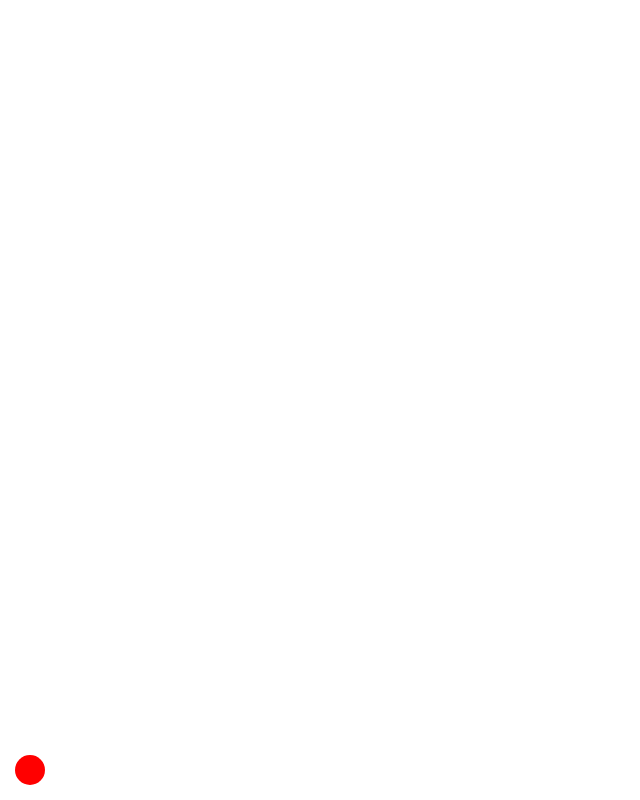
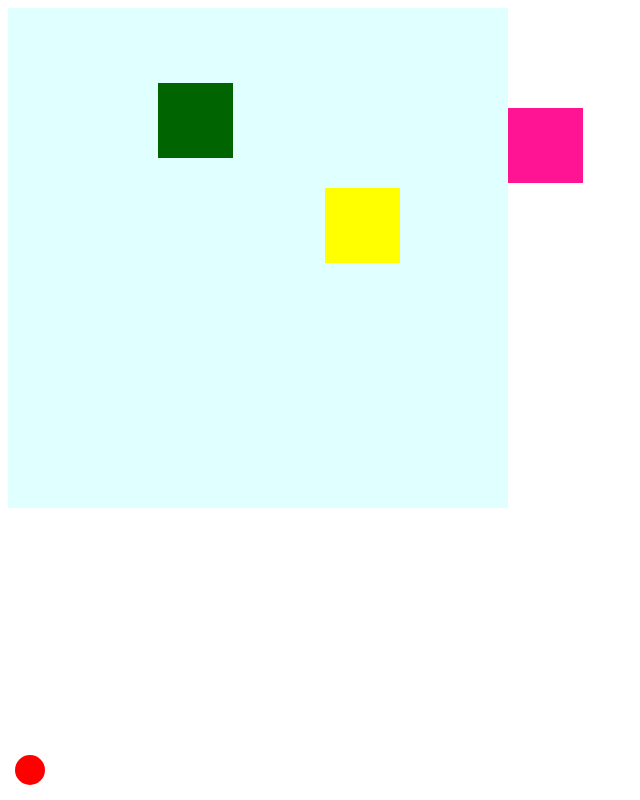
Before and after one commit to Tardigrada777/vue-layouts, a Vue app: page / in a window 1280 px wide. Shown: the whole page, without its empty margins (0-640 px from the left). Built offline with nearby package versions, Linux system fonts and the light colour scheme.

Commit message:
feat: implement basic absolute layout

```diff
--- a/src/App.vue
+++ b/src/App.vue
@@ -1,30 +1,32 @@
 <template>
-  <fixed :left="15" :bottom="15">
+  <!-- fixed -->
+  <l-fixed :left="15" :bottom="15">
     <div style="width: 30px; height: 30px; background: red; border-radius: 50%"></div>
-  </fixed>
+  </l-fixed>
+
+  <!-- absolute -->
+  <l-absolute style="width: 500px; height: 500px; background: lightcyan">
+    <l-absolute-item :x="150" :y="75" style="width: 75px; height: 75px; background: darkgreen;"></l-absolute-item>
+    <l-absolute-item :x="317" y="36%" style="width: 75px; height: 75px; background: yellow;"></l-absolute-item>
+    <l-absolute-item x="100%" y="20%" style="width: 75px; height: 75px; background: deeppink;"></l-absolute-item>
+  </l-absolute>
 </template>
 
 <script lang="ts">
 import { defineComponent } from 'vue';
-import { fixed } from "@/components/fixed/fixed";
+import { fixed } from "@/components/fixed";
+import { absolute, absoluteItem } from '@/components/absolute';
 
 export default defineComponent({
   name: 'App',
   components: {
-    fixed,
+    [fixed.name]: fixed,
+    [absolute.name]: absolute,
+    [absoluteItem.name]: absoluteItem,
   }
 });
 </script>
 
 <style lang="scss">
 @import 'components/main';
-
-#app {
-  font-family: Avenir, Helvetica, Arial, sans-serif;
-  -webkit-font-smoothing: antialiased;
-  -moz-osx-font-smoothing: grayscale;
-  text-align: center;
-  color: #2c3e50;
-  margin-top: 60px;
-}
 </style>
--- /dev/null
+++ b/src/components/absolute/index.scss
@@ -0,0 +1,7 @@
+.l-absolute {
+  position: relative;
+
+  &__item {
+    position: absolute;
+  }
+}
--- /dev/null
+++ b/src/components/absolute/index.ts
@@ -0,0 +1,42 @@
+import { defineComponent, h } from 'vue';
+import { slot } from "@/utils/components";
+import { px } from "@/utils/styles";
+
+export const absolute = defineComponent({
+  name: 'l-absolute',
+  render() {
+    return h('div', {
+      className: 'l-absolute',
+      style: {
+        ...this.$attrs.style as object,
+      },
+    }, [ slot(this.$slots.default) ] );
+  },
+});
+
+export const absoluteItem = defineComponent({
+  name: 'l-absolute-item',
+  props: {
+    x: {
+      type: [ Number, String ],
+      default: () => 0,
+    },
+    y: {
+      type: [ Number, String ],
+      default: () => 0,
+    }
+  },
+  render() {
+    if (this.$parent && this.$parent.$options.name !== 'l-absolute')  {
+      throw new Error('It looks like you are using l-absolute-item component outside the l-absolute component.');
+    }
+    return h('div', {
+      className: 'l-absolute__item',
+      style: {
+        ...this.$attrs.style as object,
+        top: typeof this.y === 'string' ? this.y : px(this.y),
+        left: typeof this.x === 'string' ? this.x : px(this.x)
+      },
+    });
+  }
+});
--- a/src/components/fixed/fixed.ts
+++ b/src/components/fixed/index.ts
@@ -1,10 +1,9 @@
-import { defineComponent, h , Slot } from 'vue';
-
-const px = (n: number) => `${n}px`;
-
-const slot = (slot?: Slot) => slot ? slot() : null;
+import { defineComponent, h } from 'vue';
+import { px } from '@/utils/styles';
+import { slot } from '@/utils/components';
 
 export const fixed = defineComponent({
+  name: 'l-fixed',
   props: {
     top: {
       type: Number,
--- a/src/components/main.scss
+++ b/src/components/main.scss
@@ -1 +1,2 @@
 @import "fixed/index";
+@import "absolute/index";
--- /dev/null
+++ b/src/utils/components.ts
@@ -0,0 +1,3 @@
+import { Slot } from 'vue';
+
+export const slot = (slot?: Slot) => slot ? slot() : null;
--- /dev/null
+++ b/src/utils/styles.ts
@@ -0,0 +1 @@
+export const px = (n: number) => `${n}px`;
```
Also changed, not shown: 1 other file (tests, documents, lock files or other folders).
